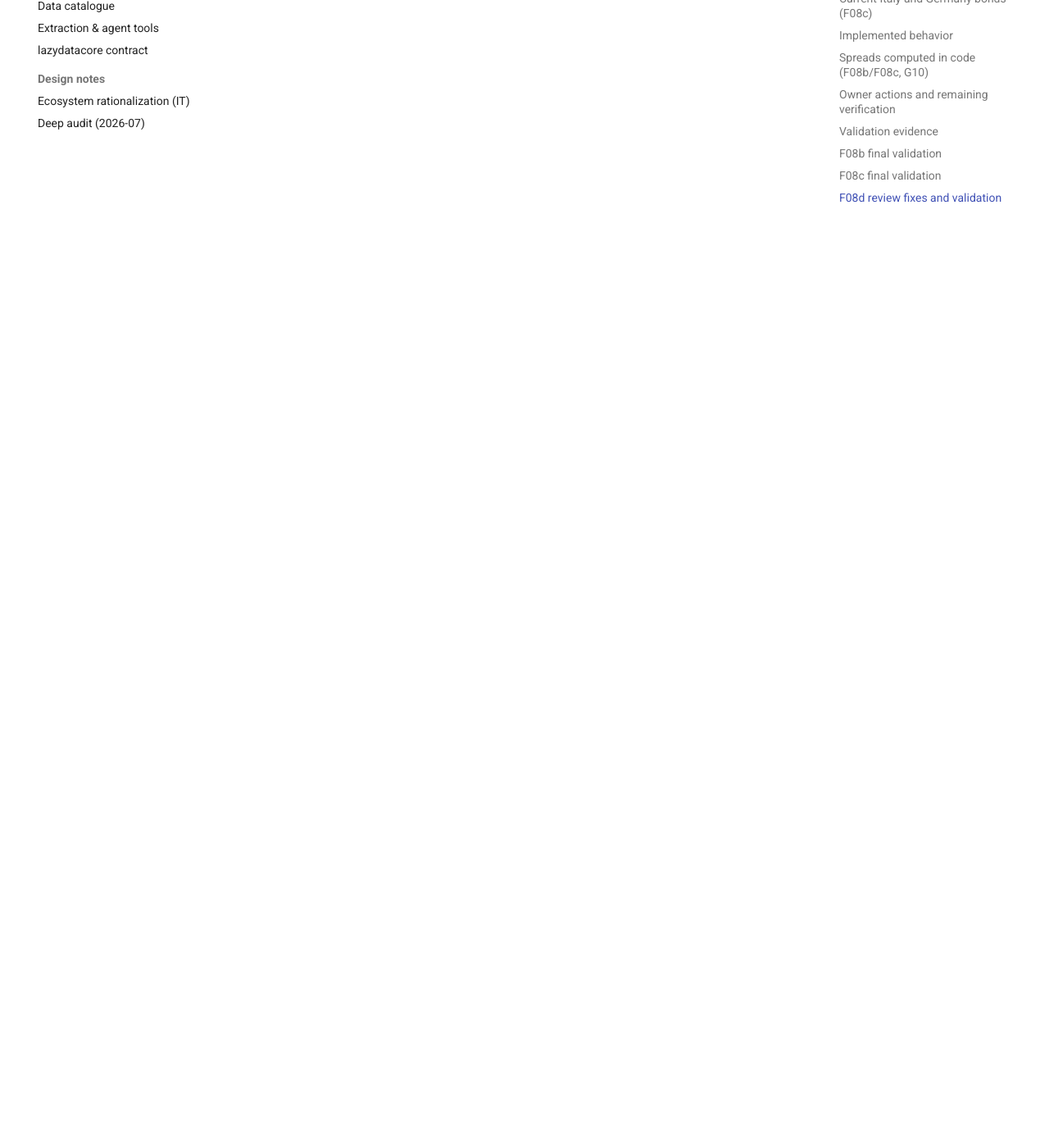
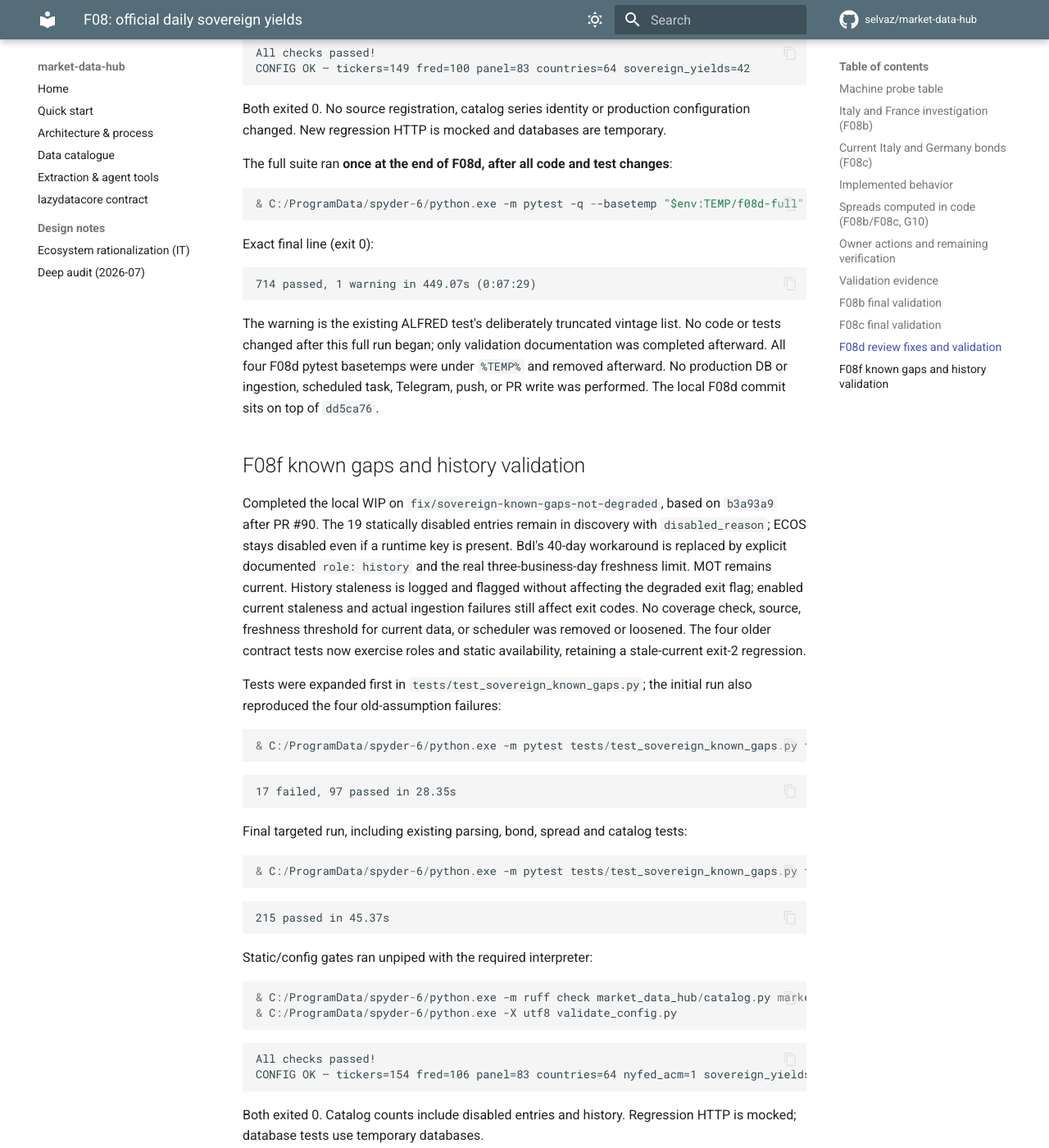
Before and after one commit to selvaz/market-data-hub, an MkDocs documentation site: the page built from docs/f08-sovereign-yields.md, in a window 1280 px wide and 1400 px high, scrolled down 17670 px. Shown: the whole window at 82% size. Built offline with MkDocs 1.6.1 and Material for MkDocs 9.7.7, drawn with Linux system fonts in a browser that asks for light colours; comment, search, counter and statistics services are not loaded; some of the changed text lies outside the part shown.

Commit message:
fix: keep known sovereign gaps from degrading daily runs
Distinguish current feeds from documented official history; preserve freshness coverage while excluding history staleness from degraded run status.

Co-Authored-By: Claude Opus 5.5 <noreply@anthropic.com>

````diff
--- a/docs/f08-sovereign-yields.md
+++ b/docs/f08-sovereign-yields.md
@@ -8,6 +8,13 @@ spread**. Banca d'Italia BMK0200 stays as official history, last August 31.
 Bundesbank REST remains blocked by Enodia; the **ECB AAA 10y spot curve remains
 the explicitly labelled official stand-in** when a fresh aligned Bund leg is
 unavailable. Four ECB curves and France's no-key TEC10 CSV also work.
+
+F08f collection policy keeps all 42 sovereign entries discoverable, with **23
+enabled feeds: 22 current and one history**. The 16 unresolved providers, two
+Bundesbank challenge endpoints and Korea ECOS are statically disabled, each with
+a machine-readable `disabled_reason`. Their known gaps do not affect daily exit
+codes. `CB_IT_10Y` is explicitly documented `role: history`; `ITA_BTP10_MOT`
+remains Italy's current feed. This configuration has not been deployed here.
 
 The evidence ledger is [f08-probes.json](f08-probes.json): original request URL,
 UTC probe time, HTTP status, content type, byte count and original-response SHA256
@@ -206,12 +213,24 @@ headless browser, UA/IP rotation or challenge-cookie replay was used.
   National holiday lists are **not prepopulated**. Missing holiday/weekend quotes
   remain missing; there is no interpolation or forward fill. Genuine publisher
   weekend quotes (China) are retained.
+  `role` defaults to `current`: enabled current feeds must satisfy this contract
+  and stale data degrades the run. History must explicitly declare `role: history`
+  and a non-empty `history_reason`. A history-specific non-negative integer
+  business-day lag is permitted for coverage, documented in `history_reason`;
+  BMK0200 retains the three-business-day limit so its staleness remains visible.
+  History is fetched on the same daily schedule, with stale observations logged
+  as `stalled` and flagged in coverage, without setting the degraded exit flag.
+  History fetch/parser failures and absence of any ingested history still count
+  as failures. An empty refresh of existing stale history returns no work, `3`.
+  Disabled feeds are skipped regardless of runtime credentials and must carry a
+  non-empty `disabled_reason`; comments alone do not satisfy validation.
 * Coverage keeps the actual publisher and represents requested unavailable feeds
   once sovereign ingestion has been attempted. Legacy FRED lag settings remain
   calendar-based. Stored `lag_days` remains calendar days; the stalled decision
   for these daily series uses business days.
-* Sovereign run codes: 0 successful/fresh, 1 internal/config/DB fault, 2 missing,
-  blocked or stale feeds (including partial/all-unavailable), 3 no work, 9 a live
+* Sovereign run codes: 0 successful ingestion with current freshness satisfied
+  (history may be stale), 1 internal/config/DB fault, 2 missing, blocked or stale
+  enabled current feeds or failed history ingestion, 3 no work, 9 a live
   writer owns the lock. Daily/backfill CLIs preserve these codes, including when
   the daily report is requested. Existing collectors retain their existing
   error-accounting behavior; this change does not retrofit their statuses.
@@ -309,6 +328,16 @@ ECB, Germany, France, Italy, Spain and Belgium.
 | `BANXICO_API_TOKEN` | [Banxico SIE token registration](https://www.banxico.org.mx/SieAPIRest/service/v1/token) | Necessary for future API access, **not sufficient**: daily nominal M-bond 10y code still needs verification/implementation. |
 | `EVDS_API_KEY` | Register at [TCMB EVDS3](https://evds3.tcmb.gov.tr/) | Necessary for future API access; EVDS3 endpoint and daily 10y identifier still need verification/implementation. |
 | `BCCH_API_TOKEN` | Follow [BCCh API access instructions](https://si3.bcentral.cl/estadisticas/Principal1/Web_Services/acceso_api_en.html) | Necessary for future Siete access; secondary-market CLP government 10y series still needs verification/implementation. Current documentation specifies token, not legacy username/password. |
+
+Korea is statically configured `enabled: false`, `disabled_reason: needs
+ECOS_API_KEY`. Setting the environment variable does not change collection.
+After registering, set `ECOS_API_KEY` in the ingestion process environment,
+explicitly change `CB_KR_10Y` to `enabled: true` in `sovereign_yields.yaml`, remove
+its `disabled_reason`, validate configuration, and verify the official response
+and backfill with the real key. Once enabled it is a current feed: a missing key
+or stale publication degrades the run. Other disabled entries require their
+documented access/endpoint issue to be resolved before explicitly enabling them;
+no anti-bot challenge is solved or bypassed.
 
 For Bundesbank REST/Greece/Poland/Peru, publisher access from the runtime needs
 resolving without treating a challenge as data. Germany's issuer and Italy's MOT
@@ -623,3 +652,71 @@ No code or tests changed after this full run began; only validation documentatio
 was completed afterward. All four F08d pytest basetemps were under `%TEMP%` and
 removed afterward. No production DB or ingestion, scheduled task, Telegram,
 push, or PR write was performed. The local F08d commit sits on top of `dd5ca76`.
+
+## F08f known gaps and history validation
+
+Completed the local WIP on `fix/sovereign-known-gaps-not-degraded`, based on
+`b3a93a9` after PR #90. The 19 statically disabled entries remain in discovery
+with `disabled_reason`; ECOS stays disabled even if a runtime key is present.
+BdI's 40-day workaround is replaced by explicit documented `role: history` and
+the real three-business-day freshness limit. MOT remains current. History
+staleness is logged and flagged without affecting the degraded exit flag;
+enabled current staleness and actual ingestion failures still affect exit codes.
+No coverage check, source, freshness threshold for current data, or scheduler
+was removed or loosened. The four older contract tests now exercise roles and
+static availability, retaining a stale-current exit-2 regression.
+
+Tests were expanded first in `tests/test_sovereign_known_gaps.py`; the initial
+run also reproduced the four old-assumption failures:
+
+```powershell
+& C:/ProgramData/spyder-6/python.exe -m pytest tests/test_sovereign_known_gaps.py tests/test_sovereign_review.py tests/test_sovereign_merge.py tests/test_sovereign_yields.py -q --basetemp "$env:TEMP/f08f-red" --tb=short
+```
+
+```text
+17 failed, 97 passed in 28.35s
+```
+
+Final targeted run, including existing parsing, bond, spread and catalog tests:
+
+```powershell
+& C:/ProgramData/spyder-6/python.exe -m pytest tests/test_sovereign_known_gaps.py tests/test_sovereign_review.py tests/test_sovereign_merge.py tests/test_sovereign_yields.py tests/test_sovereign_bonds.py tests/test_sovereign_spreads.py tests/test_config.py tests/test_catalog.py -q --basetemp "$env:TEMP/f08f-targeted" --tb=short
+```
+
+```text
+215 passed in 45.37s
+```
+
+Static/config gates ran unpiped with the required interpreter:
+
+```powershell
+& C:/ProgramData/spyder-6/python.exe -m ruff check market_data_hub/catalog.py market_data_hub/runner.py validate_config.py tests/test_sovereign_known_gaps.py tests/test_sovereign_review.py tests/test_sovereign_merge.py tests/test_sovereign_yields.py
+& C:/ProgramData/spyder-6/python.exe -X utf8 validate_config.py
+```
+
+```text
+All checks passed!
+CONFIG OK — tickers=154 fred=106 panel=83 countries=64 nyfed_acm=1 sovereign_yields=42
+```
+
+Both exited 0. Catalog counts include disabled entries and history. Regression
+HTTP is mocked; database tests use temporary databases.
+
+The full suite ran **once at the end, after all code and test changes**:
+
+```powershell
+& C:/ProgramData/spyder-6/python.exe -m pytest -q --basetemp "$env:TEMP/f08f-full" --tb=short
+```
+
+Exact final line (exit 0):
+
+```text
+763 passed, 1 warning in 460.35s (0:07:40)
+```
+
+The warning is the existing ALFRED test's deliberately truncated vintage list.
+Only this validation documentation was completed after the full run began; no
+code or tests changed. All three F08f pytest basetemps were under `%TEMP%` and
+removed afterward. The local WIP commit was amended into the completed fix,
+retaining `b3a93a9` as its parent. No production DB or ingestion, deployment,
+scheduled task, Telegram, push, or PR write was performed.
````
Also changed, not shown: validate_config.py (+20 -2 lines), 7 other files.
